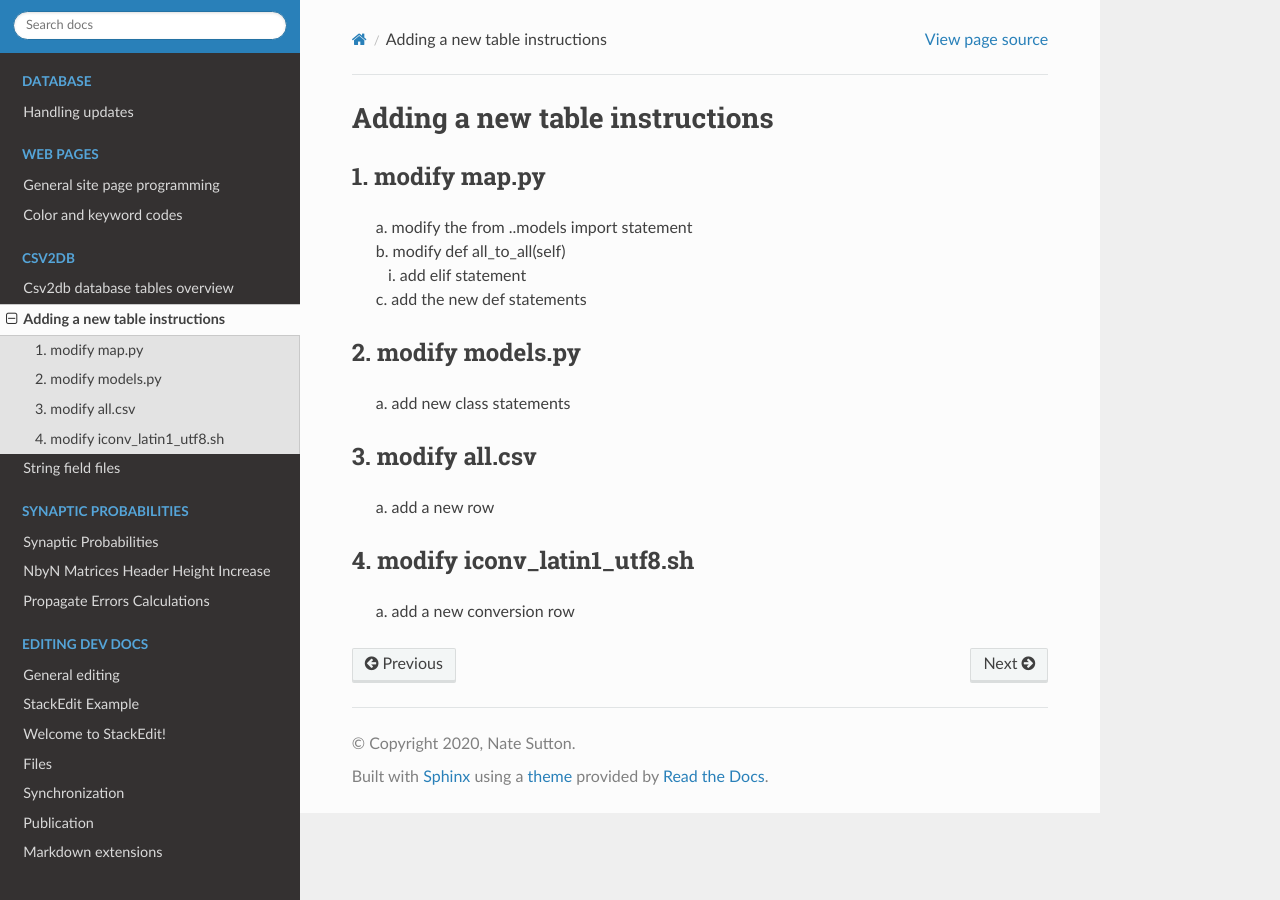
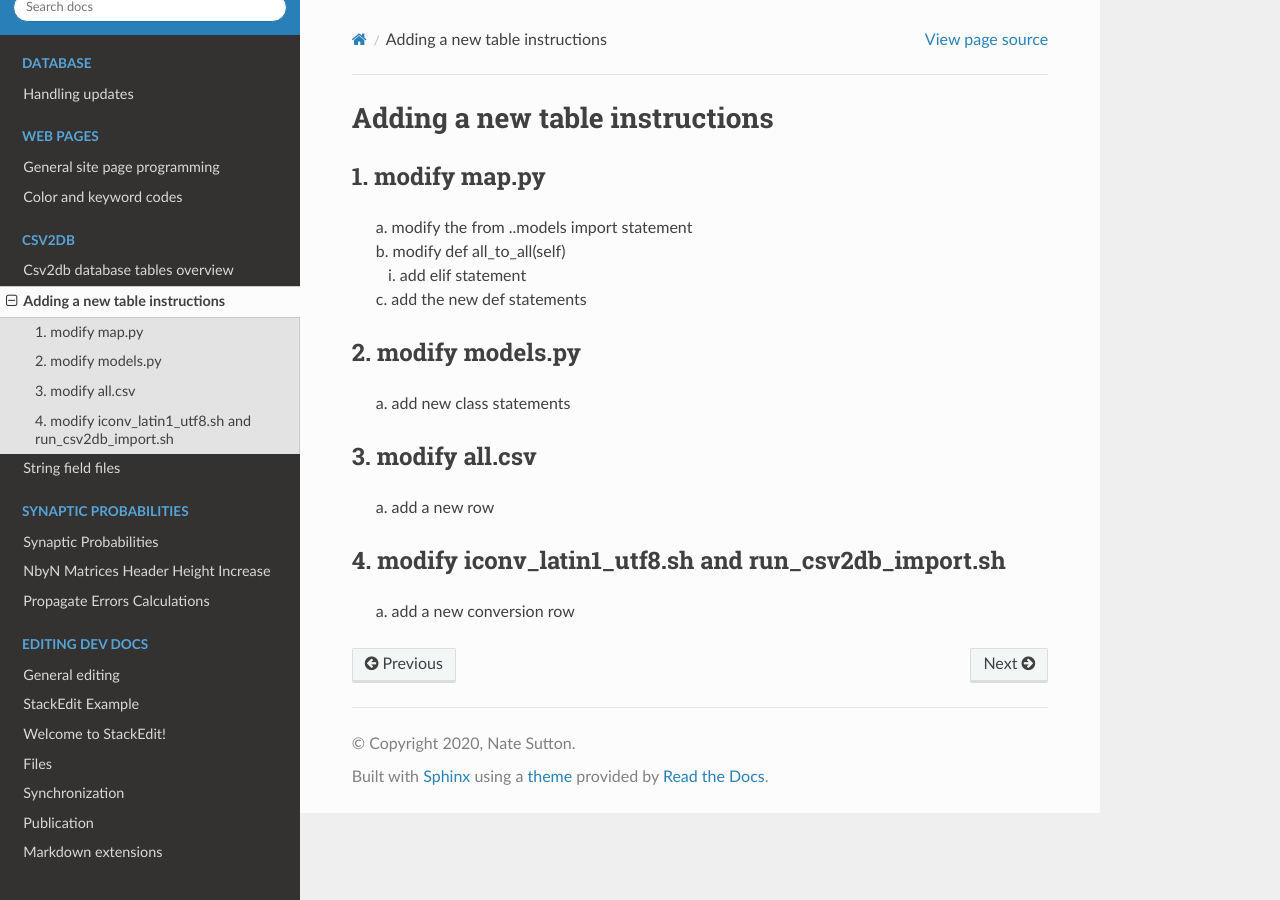
Before and after one commit to Hippocampome-Org/hco_dev_docs, a Sphinx documentation site: the page built from docs/csv2db/add_table.md, in a window 1280 px wide. Built offline with Sphinx 7.4.7 and the Read the Docs theme 2.0.0, drawn with Linux system fonts in a browser that asks for light colours.

Commit message:
Update add_table.md

```diff
--- a/docs/csv2db/add_table.md
+++ b/docs/csv2db/add_table.md
@@ -13,5 +13,5 @@ Adding a new table instructions
 ## 3. modify all.csv
 >	a. add a new row
 
-## 4. modify iconv_latin1_utf8.sh
+## 4. modify iconv_latin1_utf8.sh and run_csv2db_import.sh
 >	a. add a new conversion row
```
